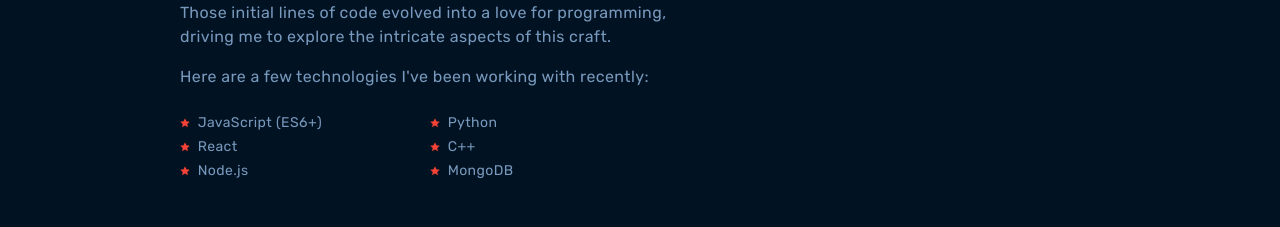
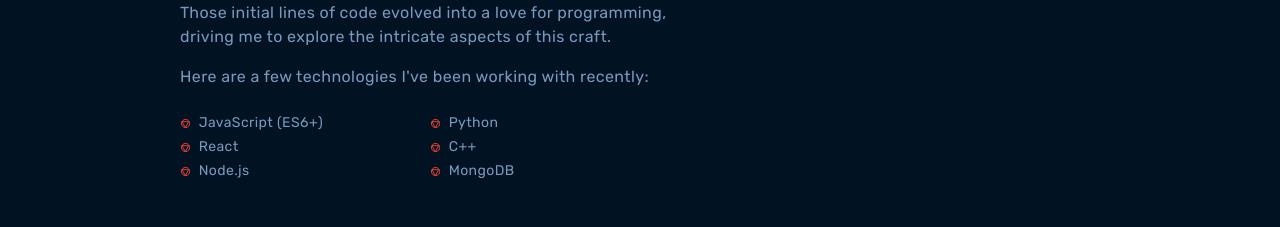
Before and after one commit to NekruzAsh/MyPortfolio, a Next.js app: page / in a window 1280 px wide. Shown: the part 1285-1512 px from the top of the page. Built offline with nearby package versions, Linux system fonts and the light colour scheme.

Commit message:
updated icons listed under skills section.

```diff
--- a/app/components/About.jsx
+++ b/app/components/About.jsx
@@ -2,7 +2,7 @@ import React from "react";
 import Image from "next/image";
 import Link from "next/link";
 import "../globals.css";
-import { RiStarFill } from "react-icons/ri";
+import { TbCircleTriangle } from "react-icons/tb";
 
 const About = () => {
   return (
@@ -39,12 +39,12 @@ const About = () => {
             </p>
             <br />
               <ul className="grid grid-cols-2 gap-y-1 gap-1 text-sm">
-                <li className="flex items-center"><RiStarFill className="text-[#f44336]" size={10}/>&nbsp;&nbsp;JavaScript (ES6+)</li>
-                <li className="flex items-center"><RiStarFill className="text-[#f44336]" size={10}/>&nbsp;&nbsp;Python</li>
-                <li className="flex items-center"><RiStarFill className="text-[#f44336]" size={10}/>&nbsp;&nbsp;React</li>
-                <li className="flex items-center"><RiStarFill className="text-[#f44336]" size={10}/>&nbsp;&nbsp;C++</li>
-                <li className="flex items-center"><RiStarFill className="text-[#f44336]" size={10}/>&nbsp;&nbsp;Node.js</li>
-                <li className="flex items-center"><RiStarFill className="text-[#f44336]" size={10}/>&nbsp;&nbsp;MongoDB</li>
+                <li className="flex items-center"><TbCircleTriangle className="text-[#f44336]" size={11}/>&nbsp;&nbsp;JavaScript (ES6+)</li>
+                <li className="flex items-center"><TbCircleTriangle className="text-[#f44336]" size={11}/>&nbsp;&nbsp;Python</li>
+                <li className="flex items-center"><TbCircleTriangle className="text-[#f44336]" size={11}/>&nbsp;&nbsp;React</li>
+                <li className="flex items-center"><TbCircleTriangle className="text-[#f44336]" size={11}/>&nbsp;&nbsp;C++</li>
+                <li className="flex items-center"><TbCircleTriangle className="text-[#f44336]" size={11}/>&nbsp;&nbsp;Node.js</li>
+                <li className="flex items-center"><TbCircleTriangle className="text-[#f44336]" size={11}/>&nbsp;&nbsp;MongoDB</li>
               </ul>
           </div>
         </div>
```
